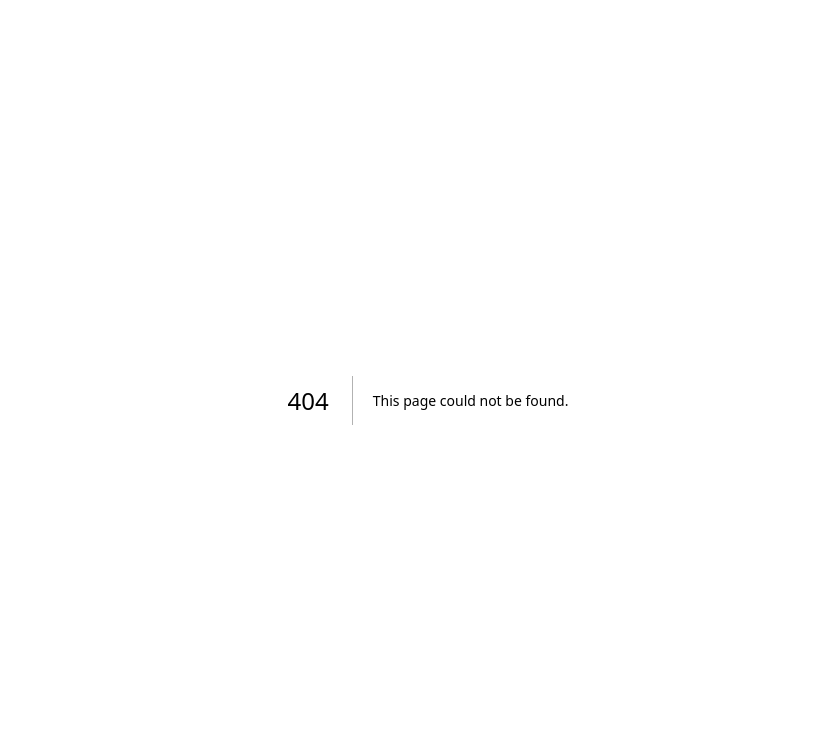
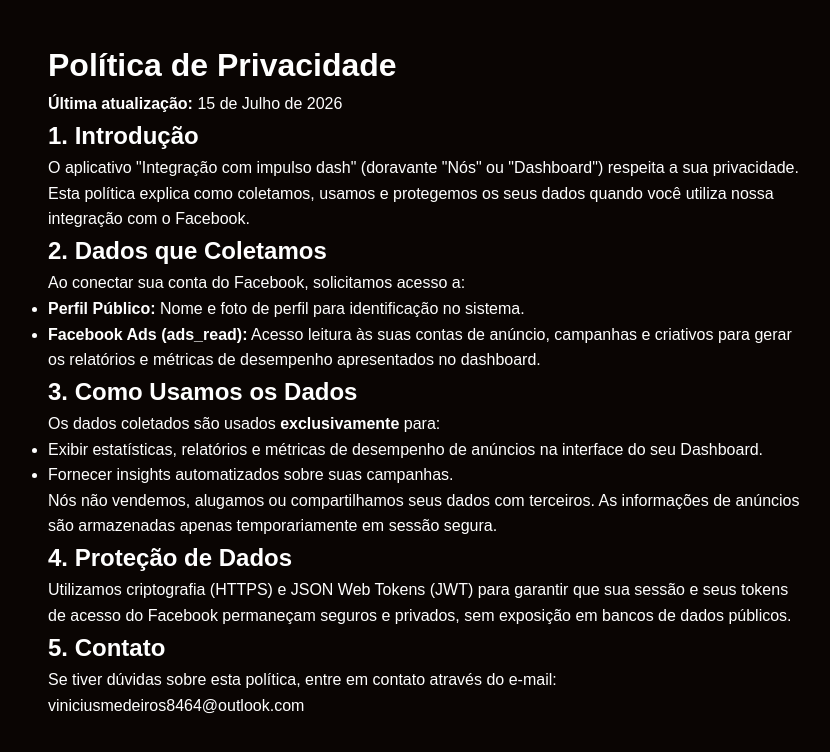
Before and after one commit to Vinicius084698/impulso-dashboard, a Next.js app: page /privacy in a window 1280 px wide. Before the commit this address had no page. Shown: the top 752 px of the page, without its empty margins (212-1042 px from the left). Built offline with nearby package versions, Linux system fonts and the light colour scheme.

Commit message:
feat: add privacy policy and data deletion instructions pages for FB App Review

```diff
--- /dev/null
+++ b/src/app/privacy/page.tsx
@@ -0,0 +1,34 @@
+import React from 'react';
+
+export default function PrivacyPolicy() {
+  return (
+    <div style={{ maxWidth: '800px', margin: '0 auto', padding: '40px 20px', fontFamily: 'sans-serif', lineHeight: '1.6', color: '#fff' }}>
+      <h1>Política de Privacidade</h1>
+      <p><strong>Última atualização:</strong> 15 de Julho de 2026</p>
+
+      <h2>1. Introdução</h2>
+      <p>O aplicativo "Integração com impulso dash" (doravante "Nós" ou "Dashboard") respeita a sua privacidade. Esta política explica como coletamos, usamos e protegemos os seus dados quando você utiliza nossa integração com o Facebook.</p>
+
+      <h2>2. Dados que Coletamos</h2>
+      <p>Ao conectar sua conta do Facebook, solicitamos acesso a:</p>
+      <ul>
+        <li><strong>Perfil Público:</strong> Nome e foto de perfil para identificação no sistema.</li>
+        <li><strong>Facebook Ads (ads_read):</strong> Acesso leitura às suas contas de anúncio, campanhas e criativos para gerar os relatórios e métricas de desempenho apresentados no dashboard.</li>
+      </ul>
+
+      <h2>3. Como Usamos os Dados</h2>
+      <p>Os dados coletados são usados <strong>exclusivamente</strong> para:</p>
+      <ul>
+        <li>Exibir estatísticas, relatórios e métricas de desempenho de anúncios na interface do seu Dashboard.</li>
+        <li>Fornecer insights automatizados sobre suas campanhas.</li>
+      </ul>
+      <p>Nós não vendemos, alugamos ou compartilhamos seus dados com terceiros. As informações de anúncios são armazenadas apenas temporariamente em sessão segura.</p>
+
+      <h2>4. Proteção de Dados</h2>
+      <p>Utilizamos criptografia (HTTPS) e JSON Web Tokens (JWT) para garantir que sua sessão e seus tokens de acesso do Facebook permaneçam seguros e privados, sem exposição em bancos de dados públicos.</p>
+
+      <h2>5. Contato</h2>
+      <p>Se tiver dúvidas sobre esta política, entre em contato através do e-mail: viniciusmedeiros8464@outlook.com</p>
+    </div>
+  );
+}
```
Also changed, not shown: src/app/data-deletion/page.tsx (added, +28 -0 lines).
